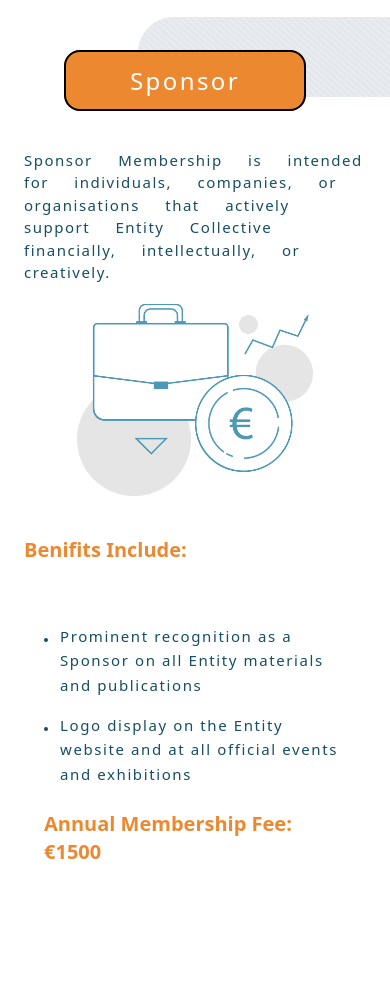
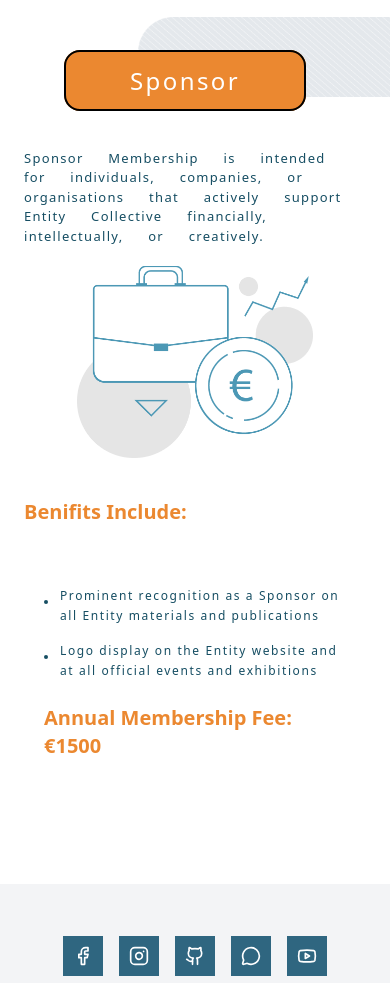
Before and after one commit to saqishah444/Entity-Collective, a React (Vite) app: page / in a window 390 px wide. Shown: the part 3380-4363 px from the top of the page. Built offline with nearby package versions, Linux system fonts and the light colour scheme.

Commit message:
font size updated

```diff
--- a/src/App.jsx
+++ b/src/App.jsx
@@ -357,7 +357,7 @@ const App = () => {
                     </a>
                   </div>
                 </div>
-                <p className='tracking-widest text-cyan-900 [word-spacing:20px] flex justify-center py-5 text-[15px] sm:text-[20px] mt-8'>Sponsor Membership is intended for individuals, companies, or organisations that actively support Entity Collective financially, intellectually, or creatively.</p>
+                <p className='tracking-widest text-cyan-900 [word-spacing:20px] flex justify-center py-5 text-[13px] sm:text-[20px] mt-8'>Sponsor Membership is intended for individuals, companies, or organisations that actively support Entity Collective financially, intellectually, or creatively.</p>
 
 
               </div>
@@ -371,7 +371,7 @@ const App = () => {
                   <ul className="space-y-4 tracking-widest">
                     <li className="flex">
                       <span className="flex-shrink-0 mt-3.5 w-1 h-1 rounded-full bg-cyan-900 mr-3" />
-                      <p className="text-[15px] sm:text-xl leading-relaxed text-cyan-900">
+                      <p className="text-[12px] sm:text-xl leading-relaxed text-cyan-900">
                         Prominent recognition as a Sponsor on all Entity materials and publications
                       </p>
                     </li>
@@ -379,7 +379,7 @@ const App = () => {
 
                     <li className="flex">
                       <span className="flex-shrink-0 mt-3.5 w-1 h-1 rounded-full bg-cyan-900 mr-3" />
-                      <p className="text-[15px] sm:text-xl leading-relaxed text-cyan-900">
+                      <p className="text-[12px] sm:text-xl leading-relaxed text-cyan-900">
                         Logo display on the Entity website and at all official events and exhibitions
                       </p>
                     </li>
```
